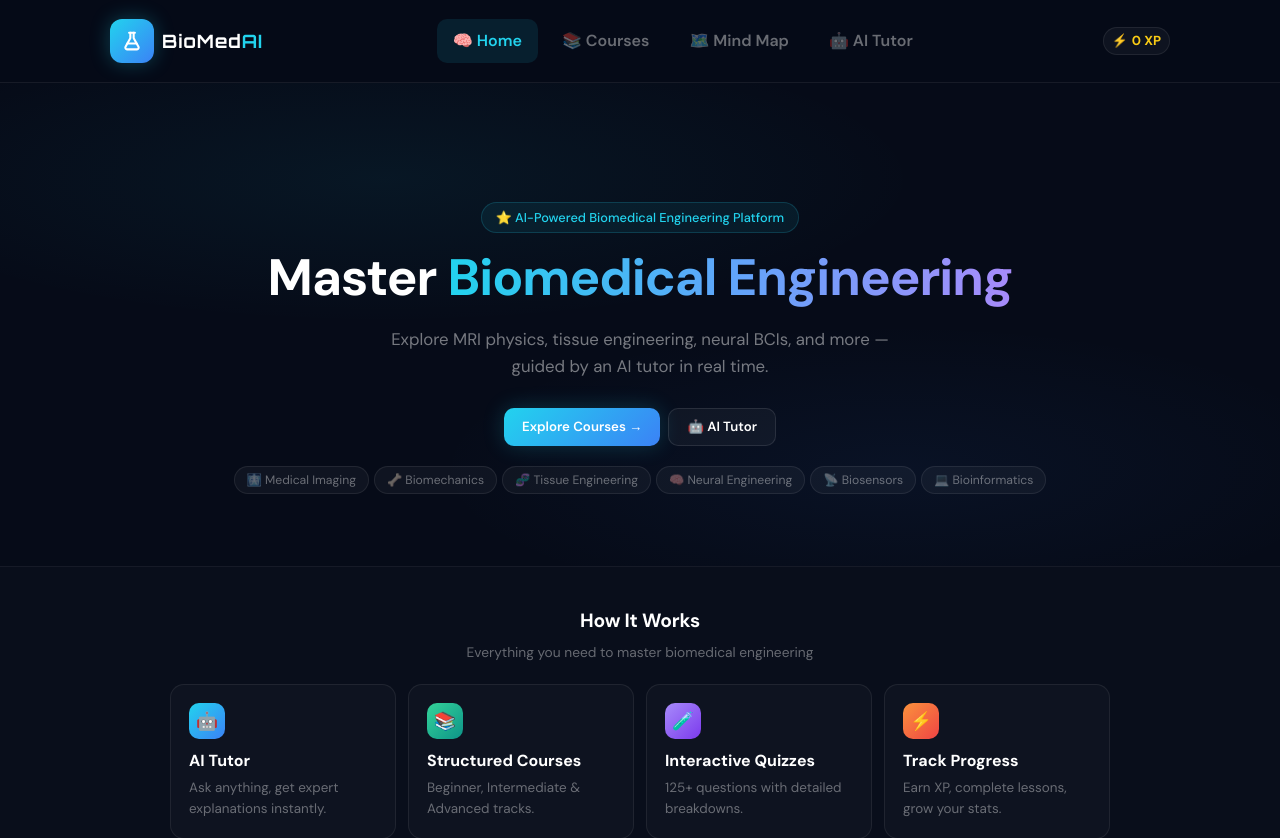
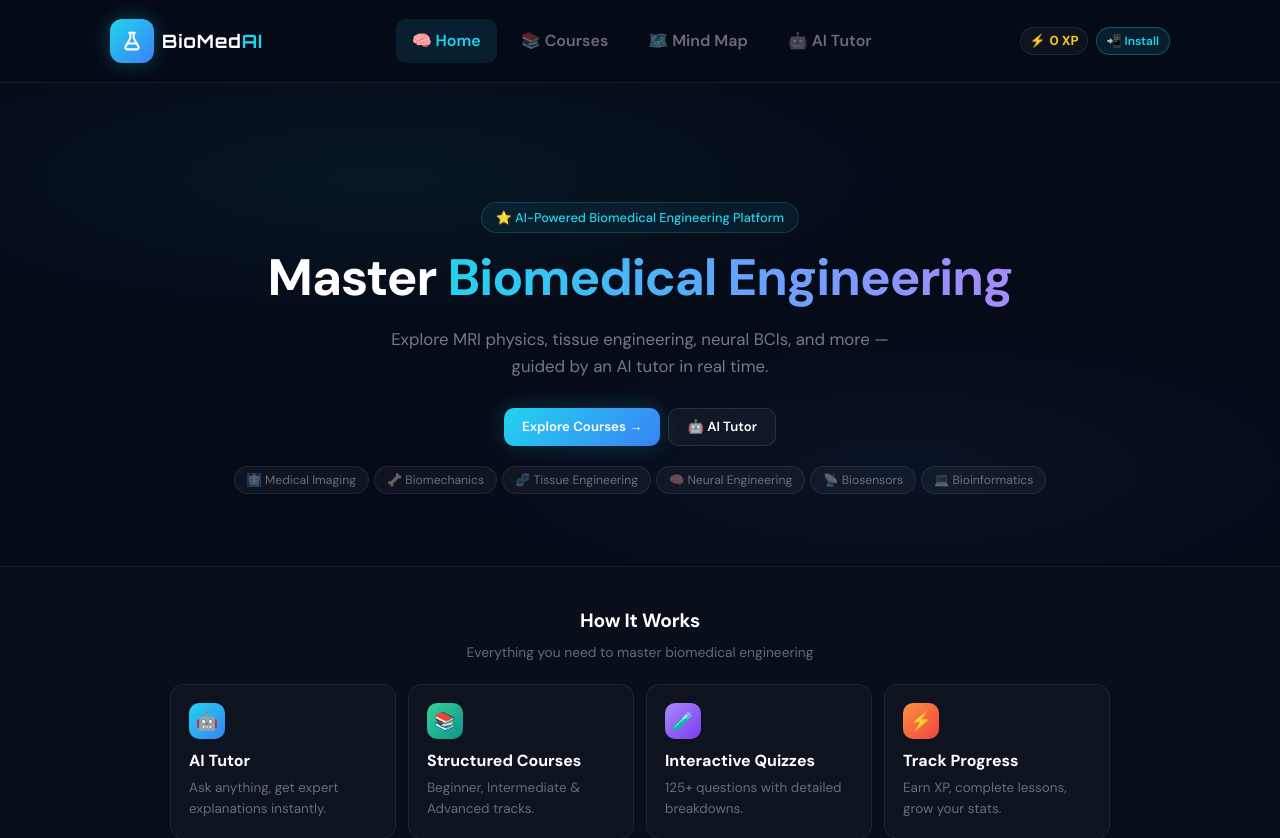
Before and after one commit to AlexandraDigital/bme-beginner-app, a React (Vite) app: page / in a window 1280 px wide. Shown: the top 838 px of the page. Built offline with nearby package versions, Linux system fonts and the light colour scheme.

Commit message:
fix: make install button work on all platforms (iOS, Chrome, Edge)

```diff
--- a/src/App.jsx
+++ b/src/App.jsx
@@ -225,9 +225,11 @@ function Nav({page,setPage,xp}){
   const[menuOpen,setMenuOpen]=useState(false);
   const[installPrompt,setInstallPrompt]=useState(null);
   const[installed,setInstalled]=useState(false);
+  const[showInstallTip,setShowInstallTip]=useState(false);
+  const isIOS=/iPad|iPhone|iPod/.test(navigator.userAgent)&&!window.MSStream;
   const navItems=[["home","🧠","Home"],["courses","📚","Courses"],["mindmap","🗺️","Mind Map"],["tutor","🤖","AI Tutor"]];
-  useEffect(()=>{const handler=e=>{e.preventDefault();setInstallPrompt(e);};window.addEventListener("beforeinstallprompt",handler);window.addEventListener("appinstalled",()=>setInstalled(true));if(window.matchMedia("(display-mode: standalone)").matches)setInstalled(true);return()=>window.removeEventListener("beforeinstallprompt",handler);},[]);
-  async function install(){if(!installPrompt)return;installPrompt.prompt();const{outcome}=await installPrompt.userChoice;if(outcome==="accepted")setInstalled(true);setInstallPrompt(null);}
+  useEffect(()=>{const handler=e=>{e.preventDefault();setInstallPrompt(e);};window.addEventListener("beforeinstallprompt",handler);window.addEventListener("appinstalled",()=>setInstalled(true));if(window.matchMedia("(display-mode: standalone)").matches||window.navigator.standalone)setInstalled(true);return()=>window.removeEventListener("beforeinstallprompt",handler);},[]);
+  async function install(){if(installPrompt&&!isIOS){installPrompt.prompt();const{outcome}=await installPrompt.userChoice;if(outcome==="accepted")setInstalled(true);setInstallPrompt(null);}else{setShowInstallTip(p=>!p);}}
   return(<nav className="nav-bar"><div className="nav-inner">
     <button onClick={()=>{setPage("home");setMenuOpen(false);}} style={{display:"flex",alignItems:"center",gap:8,background:"none",border:"none",cursor:"pointer",padding:0,flexShrink:0}}>
       <div style={{width:44,height:44,borderRadius:12,background:"linear-gradient(135deg,#22d3ee,#3b82f6)",display:"flex",alignItems:"center",justifyContent:"center",boxShadow:"0 0 20px rgba(34,211,238,0.28)"}}><svg xmlns="http://www.w3.org/2000/svg" width="20" height="20" viewBox="0 0 24 24" fill="none" stroke="white" strokeWidth="2.5" strokeLinecap="round" strokeLinejoin="round"><path d="M14 2v6a2 2 0 0 0 .245.96l5.51 10.08A2 2 0 0 1 18 22H6a2 2 0 0 1-1.755-2.96l5.51-10.08A2 2 0 0 0 10 8V2"/><path d="M6.453 15h11.094"/><path d="M8.5 2h7"/></svg></div>
@@ -236,8 +238,9 @@ function Nav({page,setPage,xp}){
     <div className="nav-links">{navItems.map(([id,icon,lbl])=>(<button key={id} onClick={()=>setPage(id)} className={`nav-btn${page===id?" active":""}`}>{icon} {lbl}</button>))}</div>
     <div style={{display:"flex",alignItems:"center",gap:8,flexShrink:0}}>
       <div className="xp-badge"><span style={{fontSize:"0.8rem"}}>⚡</span><span style={{color:"#facc15",fontWeight:700,fontSize:"0.82rem"}}>{xp.toLocaleString()} XP</span></div>
-      {!installed&&installPrompt&&<button onClick={install} style={{display:"flex",alignItems:"center",gap:5,padding:"4px 10px",borderRadius:20,background:"rgba(34,211,238,0.1)",border:"1px solid rgba(34,211,238,0.3)",color:"#22d3ee",fontSize:"0.75rem",fontWeight:600,cursor:"pointer",fontFamily:"'DM Sans',sans-serif",flexShrink:0}}>📲 Install</button>}
+      {!installed&&<button onClick={install} style={{display:"flex",alignItems:"center",gap:5,padding:"4px 10px",borderRadius:20,background:"rgba(34,211,238,0.1)",border:"1px solid rgba(34,211,238,0.3)",color:"#22d3ee",fontSize:"0.75rem",fontWeight:600,cursor:"pointer",fontFamily:"'DM Sans',sans-serif",flexShrink:0}}>📲 Install</button>}
       {installed&&<span style={{fontSize:"0.72rem",color:"rgba(34,211,238,0.5)",flexShrink:0}}>✓ Installed</span>}
+      {showInstallTip&&!installed&&<div style={{position:"fixed",top:90,right:16,zIndex:200,background:"#0f1929",border:"1px solid rgba(34,211,238,0.35)",borderRadius:14,padding:"16px 18px",maxWidth:270,boxShadow:"0 8px 32px rgba(0,0,0,0.6)"}}><button onClick={()=>setShowInstallTip(false)} style={{position:"absolute",top:8,right:12,background:"none",border:"none",color:"rgba(255,255,255,0.4)",cursor:"pointer",fontSize:"1.1rem",lineHeight:1}}>×</button>{isIOS?(<><p style={{fontWeight:700,fontSize:"0.85rem",marginBottom:8,color:"white",paddingRight:16}}>Install on iPhone / iPad</p><p style={{color:"rgba(255,255,255,0.6)",fontSize:"0.78rem",lineHeight:1.7}}>1. Tap the <strong style={{color:"#22d3ee"}}>Share</strong> button ↑ in Safari<br/>2. Scroll down and tap <strong style={{color:"#22d3ee"}}>Add to Home Screen</strong><br/>3. Tap <strong style={{color:"#22d3ee"}}>Add</strong></p></>):(<><p style={{fontWeight:700,fontSize:"0.85rem",marginBottom:8,color:"white",paddingRight:16}}>Install BioMedAI</p><p style={{color:"rgba(255,255,255,0.6)",fontSize:"0.78rem",lineHeight:1.7}}>Open this page in <strong style={{color:"#22d3ee"}}>Chrome</strong> or <strong style={{color:"#22d3ee"}}>Edge</strong> and tap the install icon ⊕ in the address bar — or reload the page to trigger the install prompt.</p></>)}</div>}
       <button className="hamburger" onClick={()=>setMenuOpen(p=>!p)} aria-label="Menu"><span style={{transform:menuOpen?"rotate(45deg) translateY(6.5px)":"none"}}/><span style={{opacity:menuOpen?0:1}}/><span style={{transform:menuOpen?"rotate(-45deg) translateY(-6.5px)":"none"}}/></button>
     </div>
   </div>
```
